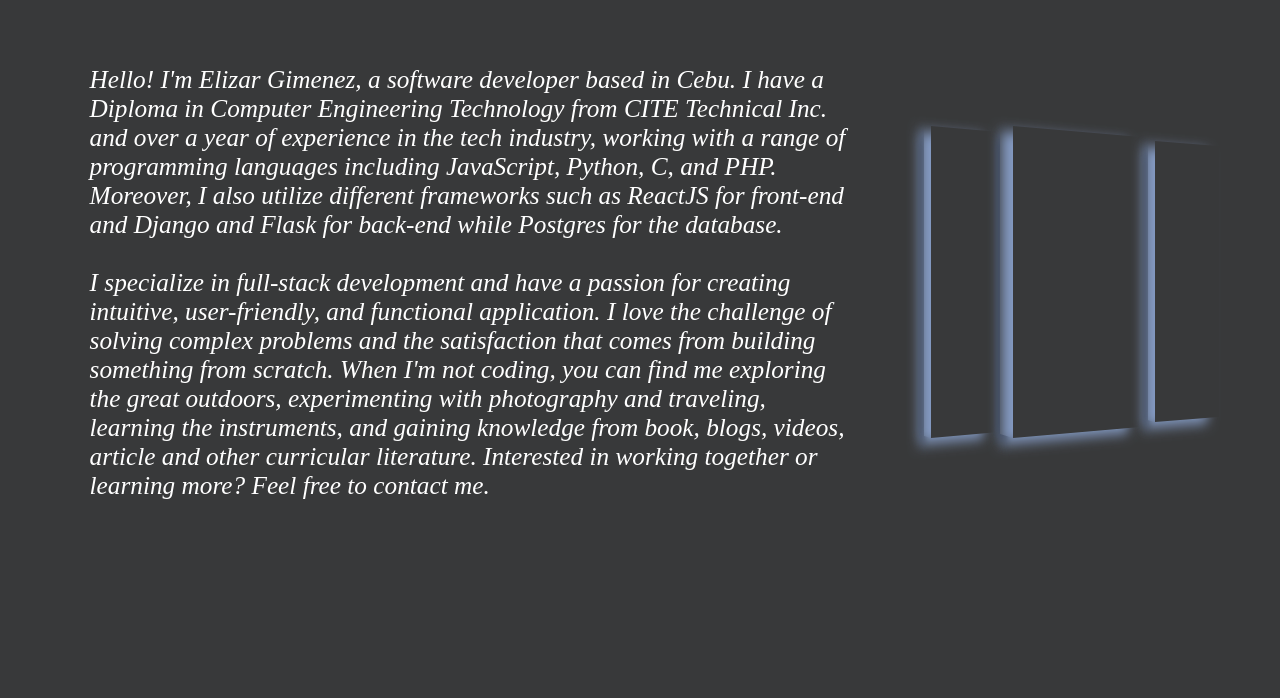
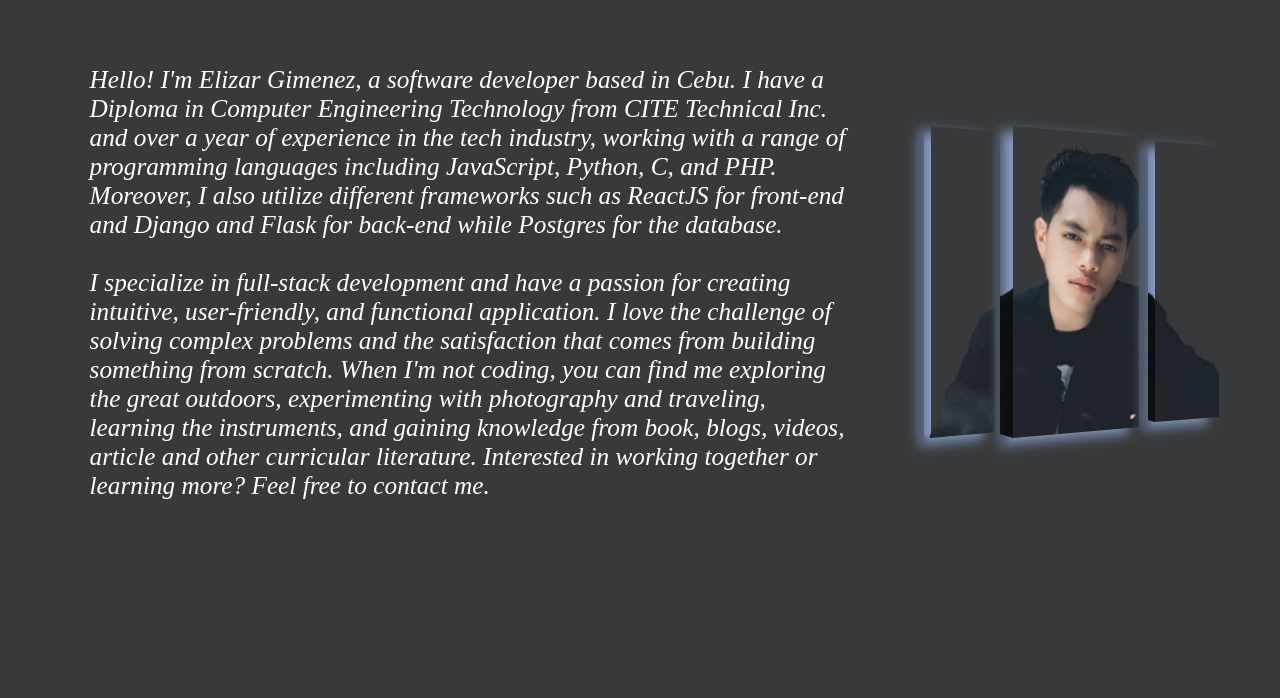
Before and after one commit to Razile623/ElizarGimenez.github.io, a plain HTML site: page index.html in a window 1280 px wide. Shown: the part 880-1578 px from the top of the page. Drawn offline with Linux system fonts and the light colour scheme.

Commit message:
Update default-style.css

```diff
--- a/Styles/default-style.css
+++ b/Styles/default-style.css
@@ -290,7 +290,7 @@ body {
       position: absolute;
       top: 0;
       left: 0;
-      background-image: url('./assets/Profile.png');
+      background-image: url('../assets/Profile.png');
       background-size: auto 100%;
       box-shadow: -1vw .5vw 1vw rgba(159, 189, 243, 0.74);
 
```
